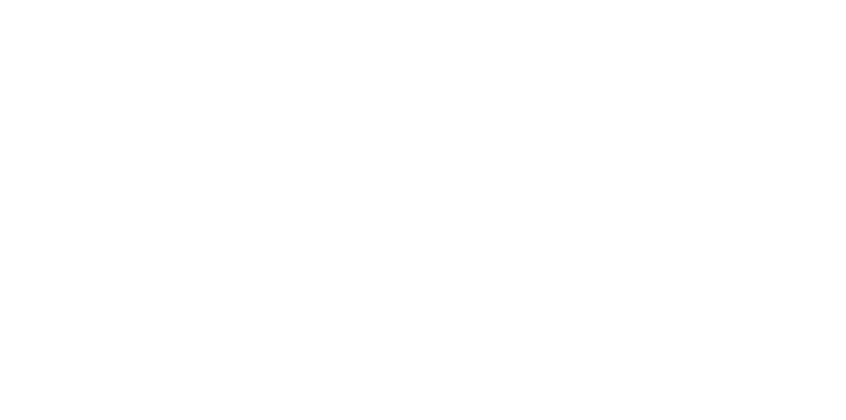
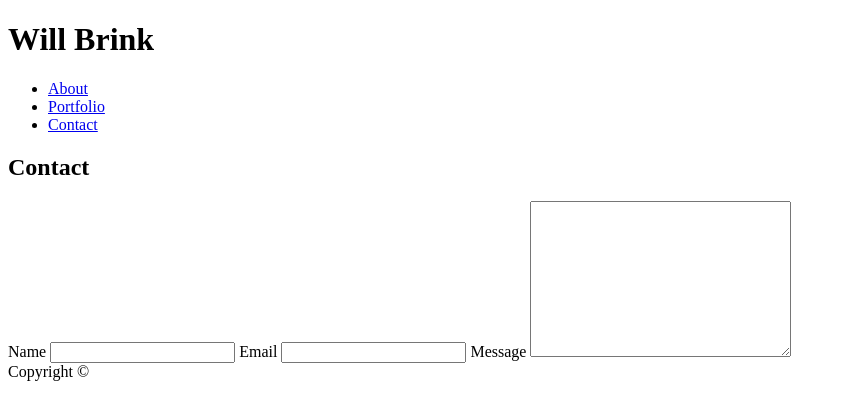
Before and after one commit to wbrink/Portfolio, a plain HTML site: page contact.html in a window 1280 px wide. Shown: the whole page, without its empty margins (0-846 px from the left). Drawn offline with Linux system fonts and the light colour scheme.

Commit message:
added content to html files moving to css

```diff
--- a/contact.html
+++ b/contact.html
@@ -0,0 +1,50 @@
+<!DOCTYPE html>
+<html lang="en-us">
+<head>
+    <meta charset="UTF-8">
+    <link rel="stylesheet" href="assets/css/style.css">
+    <title>Will Brink</title>
+</head>
+<body>
+
+    <!-- main header -->
+    <header class="top-header">
+
+        <!-- logo -->
+        <div class="my-name">
+            <h1>Will Brink</h1>
+        </div>
+
+        <!-- navbar -->
+        <nav class="navbar">
+            <ul class="nav-list">
+                <li><a href="index.html">About</a></li>
+                <li><a href="portfolio.html">Portfolio</a></li>
+                <li><a href="contact.html">Contact</a></li>
+            </ul>
+        </nav>
+    </header>
+
+    <!-- main content -->
+    <section class="contact">
+        <header class="title">
+            <h1>Contact</h1>
+        </header>
+
+        <form action="" method="post">
+            <label for="name">Name</label>
+            <input type="text" name="name">
+            <label for="email">Email</label>
+            <input type="email" name="email">
+            <label for="message">Message</label>
+            <textarea name="message" id="" cols="30" rows="10"></textarea>
+        </form>
+
+    </section>
+
+    <footer>
+        Copyright &copy;
+    </footer>
+
+</body>
+</html>
```
Also changed, not shown: index.html (+5 -5 lines), portfolio.html (added, +66 -0 lines), portolio.html (deleted).
